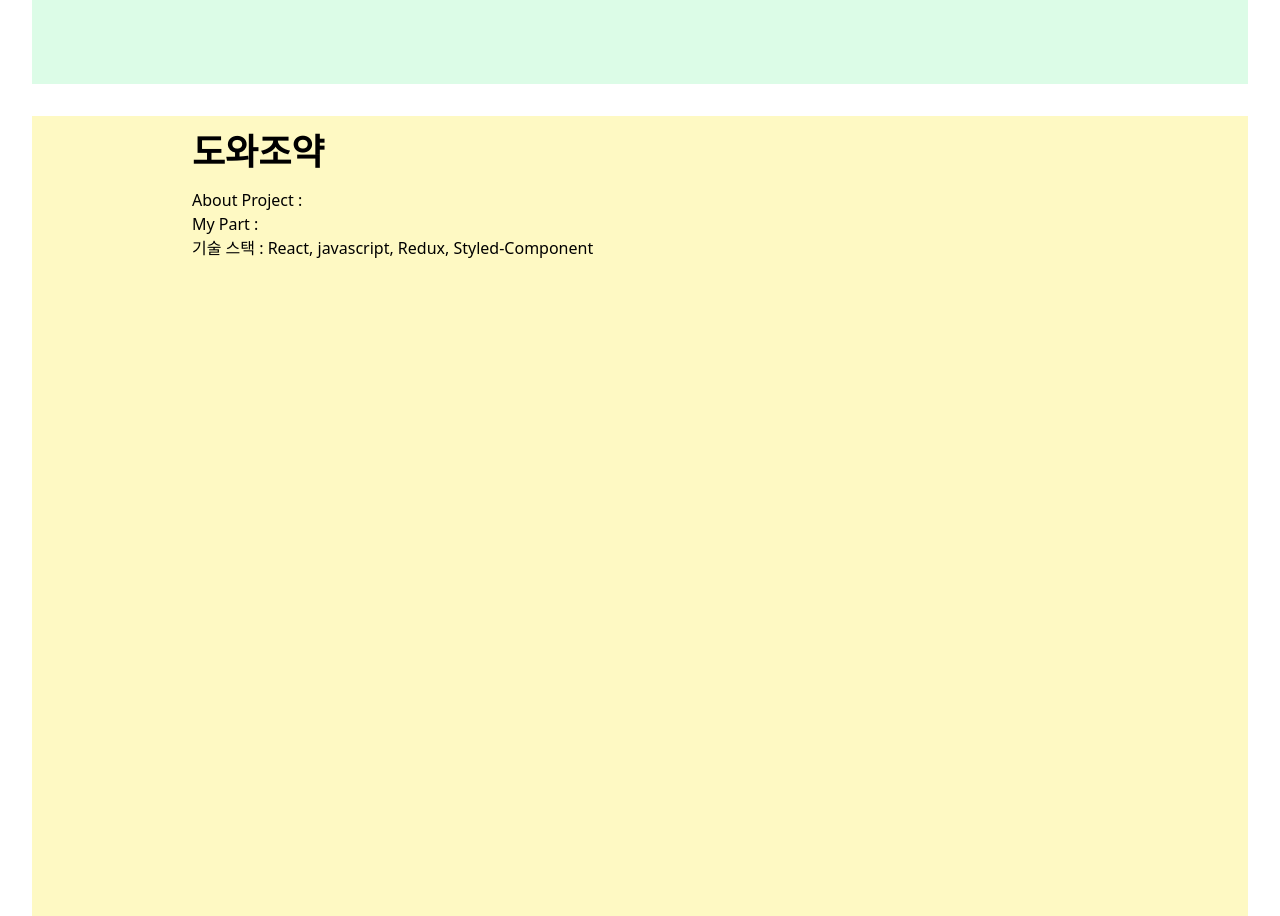
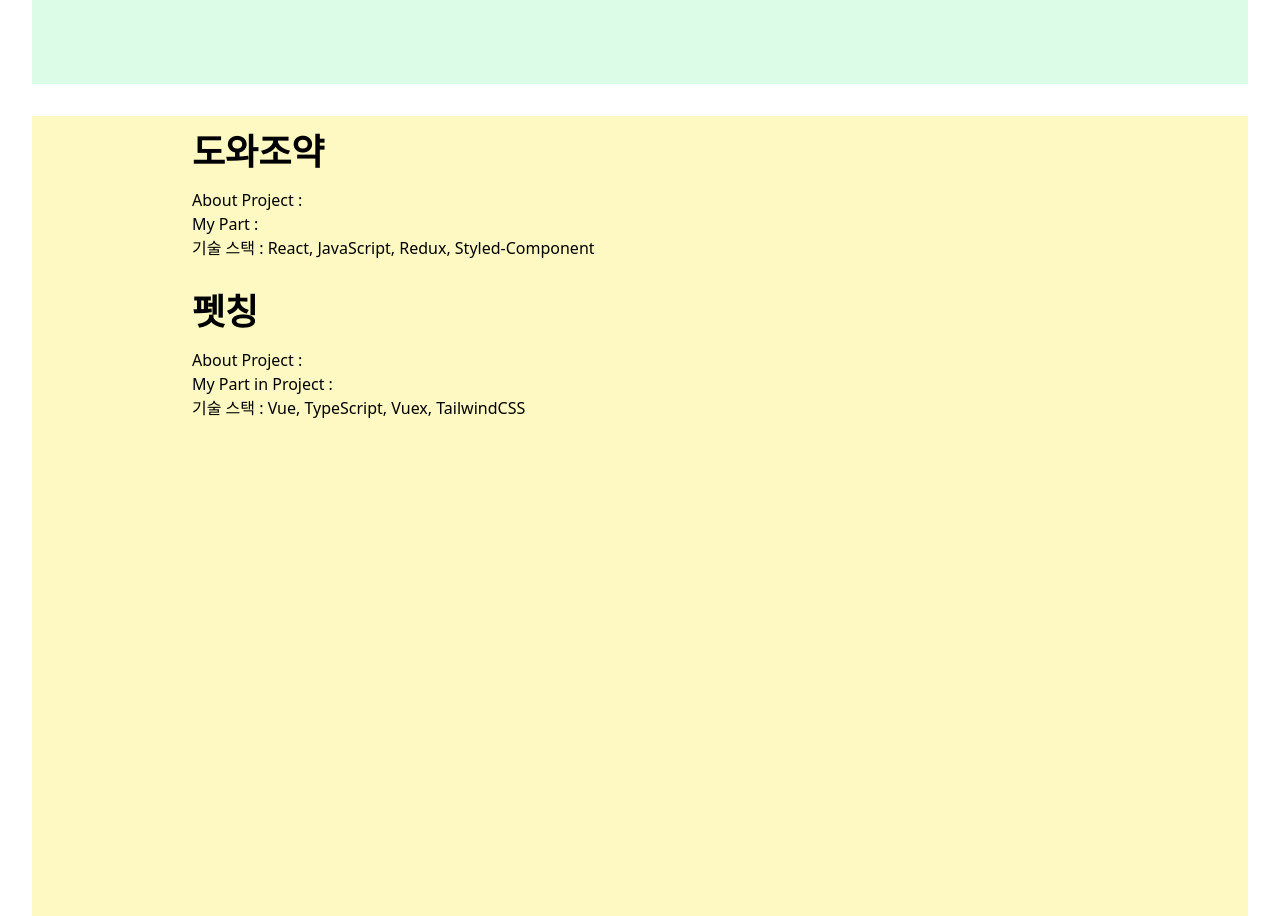
Before and after one commit to ggggggggithub/my-portfolio, a Next.js app: page / in a window 1280 px wide. Shown: the part 1580-2496 px from the top of the page. Built offline with nearby package versions, Linux system fonts and the light colour scheme.

Commit message:
add project

```diff
--- a/src/app/Components/project.tsx
+++ b/src/app/Components/project.tsx
@@ -1,10 +1,18 @@
 export default function Project() {
   return (
     <section id="project" className="container mx-auto p-4 mt-8 px-40">
-      <h1 className="text-4xl font-bold mb-4">도와조약</h1>
-      <p>About Project :</p>
-      <p>My Part :</p>
-      <p>기술 스택 : React, javascript, Redux, Styled-Component</p>
+      <div className="project mb-8">
+        <h1 className="text-4xl font-bold mb-4">도와조약</h1>
+        <p>About Project :</p>
+        <p>My Part :</p>
+        <p>기술 스택 : React, JavaScript, Redux, Styled-Component</p>
+      </div>
+      <div className="project mb-8">
+        <h1 className="text-4xl font-bold mb-4">펫칭</h1>
+        <p>About Project :</p>
+        <p>My Part in Project :</p>
+        <p>기술 스택 : Vue, TypeScript, Vuex, TailwindCSS</p>
+      </div>
     </section>
   );
 }
```
